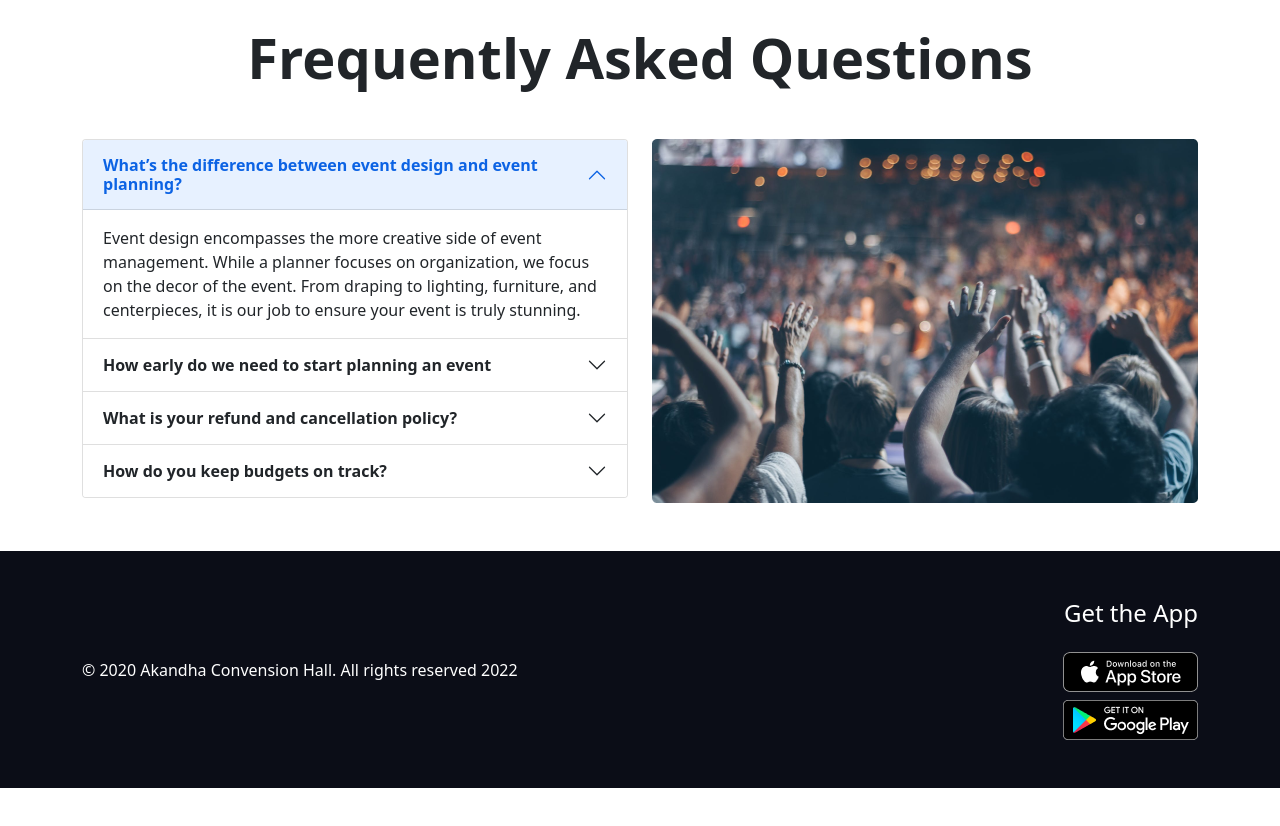
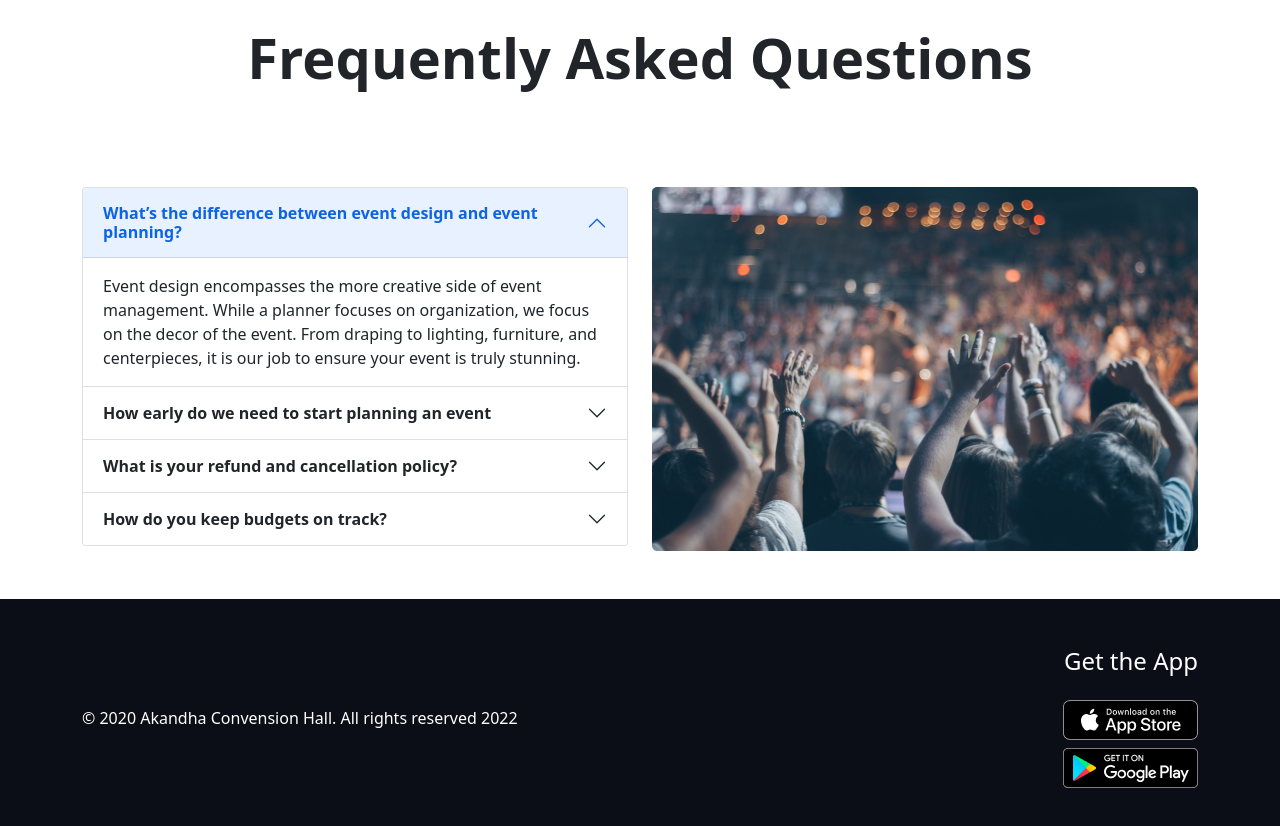
Before and after one commit to monirakandha/coferance-hall-website, a plain HTML site: page index.html in a window 1280 px wide. Shown: the part 3200-4026 px from the top of the page. Before the commit the page ends 3988 px from the top, so only its background shows below. Drawn offline with nearby package versions, Linux system fonts and the light colour scheme.

Commit message:
Update index.html

```diff
--- a/index.html
+++ b/index.html
@@ -442,7 +442,7 @@
               <div class="row">
                 <div class="col-md-6">
                   <div class="faq-question d-flex justify-content-center ">
-                    <div class="accordion" id="accordionExample">
+                    <div class="accordion mt-5" id="accordionExample">
 
                       <!-- first question  -->
                       <div class="accordion-item">
@@ -510,7 +510,7 @@
                   </div>
                 </div>
                 <div class="col-md-6">
-                  <div class="faq-image mt-md-5 mt-lg-0">
+                  <div class="faq-image mt-5">
                     <img class="img-fluid" src="images/people.png" alt="">
                   </div>
                 </div>
```
